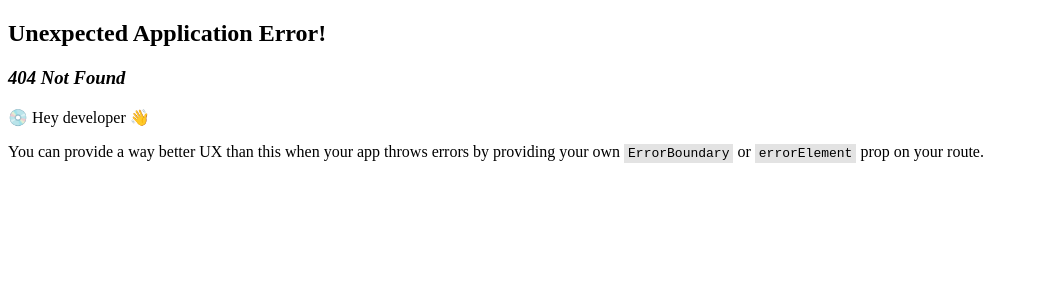
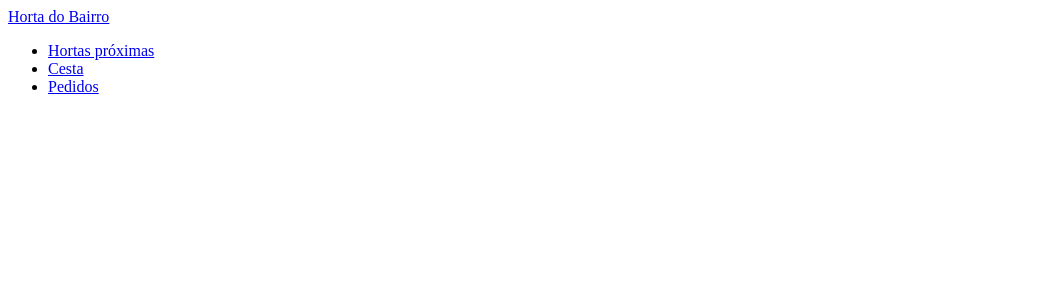
Before and after one commit to thiagovilla/pi-v-horta-bairro, a React (Create React App) app: page / in a window 1280 px wide. Before the commit this address had no page. Shown: the top 300 px of the page, without its empty margins (0-1039 px from the left). Built offline with nearby package versions, Linux system fonts and the light colour scheme.

Commit message:
feat: add main layout and top bar

```diff
--- /dev/null
+++ b/src/layout/TopBar.jsx
@@ -0,0 +1,23 @@
+import React from "react";
+import { Link } from "react-router-dom";
+
+function TopBar() {
+  return (
+    <div>
+      <Link to="/">Horta do Bairro</Link>
+      <ul>
+        <li>
+          <Link to="/hortas">Hortas próximas</Link>
+        </li>
+        <li>
+          <Link to="/cesta">Cesta</Link>
+        </li>
+        <li>
+          <Link to="/pedidos">Pedidos</Link>
+        </li>
+      </ul>
+    </div>
+  );
+}
+
+export default TopBar;
--- /dev/null
+++ b/src/pages/Root.jsx
@@ -0,0 +1,17 @@
+import React from "react";
+import { Outlet } from "react-router-dom";
+
+import TopBar from "../layout/TopBar";
+
+function Root() {
+  return (
+    <div>
+      <TopBar />
+      <div style={{ maxWidth: 768, margin: "auto" }}>
+        <Outlet />
+      </div>
+    </div>
+  );
+}
+
+export default Root;
--- a/src/router.js
+++ b/src/router.js
@@ -1,4 +1,6 @@
 import { createBrowserRouter } from "react-router-dom";
+
+import Root from "./pages/Root";
 import Basket, {
   action as basketAction,
   loader as basketLoader,
@@ -14,6 +16,10 @@ import Orders, {
 import Stores, { loader as storesLoader } from "./pages/Stores";
 
 const router = createBrowserRouter([
+  {
+    path: "/",
+    Component: Root,
+    children: [
       {
         path: "/hortas",
         Component: Stores,
@@ -37,6 +43,8 @@ const router = createBrowserRouter([
         loader: ordersLoader,
         action: ordersAction,
       },
+    ],
+  },
 ]);
 
 export default router;
```
Lines whose indentation alone changed are shown as unchanged.
